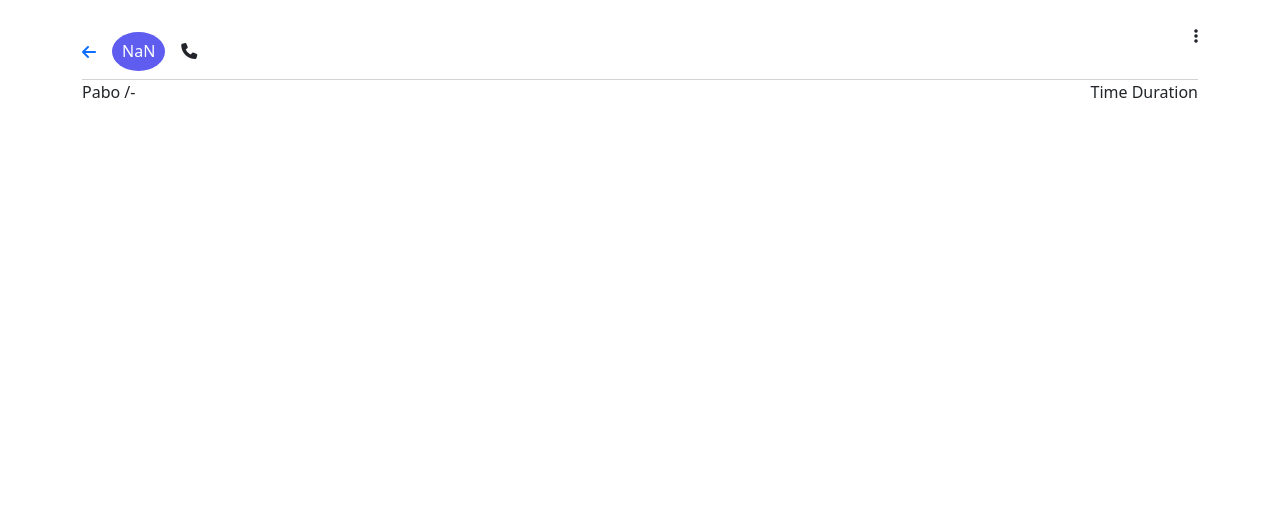
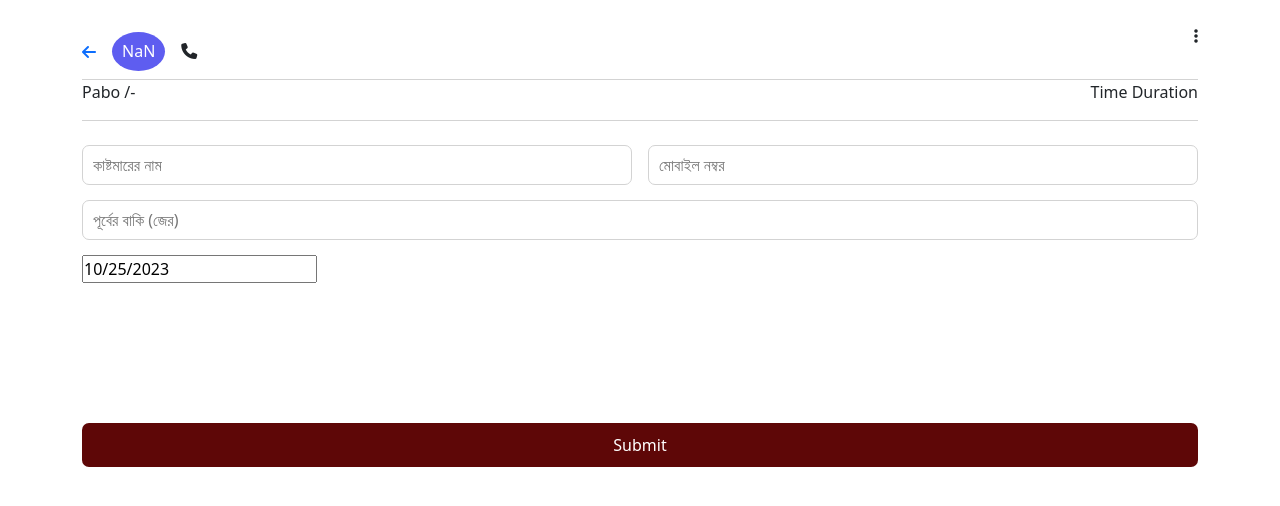
Before and after one commit to Rajukst/nishadtraders, a React (Create React App) app: page /users/1 in a window 1280 px wide. Shown: the top 506 px of the page. Built offline with nearby package versions, Linux system fonts and the light colour scheme; no server answers.

Commit message:
react query done

```diff
--- a/src/App.css
+++ b/src/App.css
@@ -672,7 +672,13 @@ padding-top: 145px;
   padding: 10px;
   border-radius: 50%;
 }
+.paboDebo{
+border-bottom: 1px solid lightgray;
+}
 .paboDeboTxt{
   display: flex;
   justify-content: space-between;
 }
+.firstChild{
+  display: flex;
+}
--- a/src/Pages/UserList/SingleUser.jsx
+++ b/src/Pages/UserList/SingleUser.jsx
@@ -1,8 +1,18 @@
 import React, { useEffect, useState } from 'react';
 import { Container } from 'react-bootstrap';
+import DatePicker from 'react-datepicker';
+import { useForm } from 'react-hook-form';
 import { Link, useParams } from 'react-router-dom';
 
 const SingleUser = () => {
+    const [currentDate, setCurrentDate] = useState(new Date());
+
+    const { register, handleSubmit, reset } = useForm();
+
+    const handleDateChange = (date) => {
+      setCurrentDate(date);
+    };
+
     const { id } = useParams();
     const [singleUser, setSingleUser] = useState({});
     useEffect(() => {
@@ -35,6 +45,35 @@ const SingleUser = () => {
                     <p>Time Duration</p>
                 </div>
             </div>
+            <div className="paboDeboForm">
+           <div className="payForm mt-4">
+           <form>
+         <div className="firstChild">
+         <input
+            className='inputClass me-3'
+            {...register('name', { required: true })}
+            placeholder='কাষ্টমারের নাম'
+          />
+          <input
+            className='inputClass'
+            {...register('mobile', { required: true })}
+            placeholder='মোবাইল নম্বর'
+          />
+         </div>
+          <input
+            className='inputClass'
+            {...register('prevJer', { required: true })}
+            placeholder='পূর্বের বাকি (জের)'
+          />
+          <DatePicker
+            className='dateClass'
+            selected={currentDate}
+            onChange={handleDateChange} // Add this line to handle date changes
+          />
+          <input className='addButton' type='submit' name='' id='' />
+        </form>
+           </div>
+            </div>
         </Container>
     );
 };
--- a/src/Pages/UserList/UserList.jsx
+++ b/src/Pages/UserList/UserList.jsx
@@ -13,8 +13,6 @@ const UserList = () => {
       return data;
     },
   });
-  const _id= user?._id;
-  console.log(_id)
   return (
     <Container fluid>
       <>
@@ -62,7 +60,7 @@ const UserList = () => {
                     item.userSerialNo?.includes(search);
             })
             ?.map((singleData, index) => (
-                <Link to={`${singleData?._id}`} className="userLinks">
+                <Link key={singleData._id} to={`${singleData?._id}`} className="userLinks">
                   <div className="userListss">
                    <p>{singleData?.name}</p>
                    <p>{singleData?.prevJer}</p>
```
